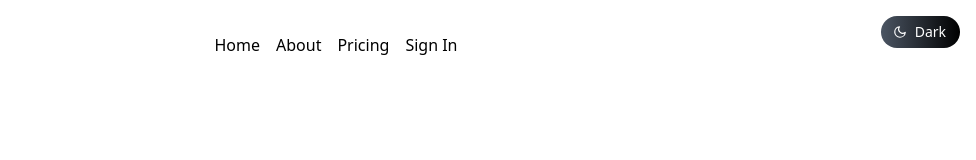
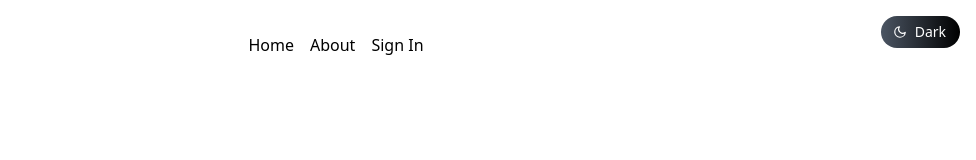
Before and after one commit to mohd-ajlal/Github-Clone, a Next.js app in the folder client/: page / in a window 1280 px wide. Shown: the top 160 px of the page, without its empty margins (304-1280 px from the left). Built offline with nearby package versions, Linux system fonts and the light colour scheme.

Commit message:
updated nav

```diff
--- a/client/components/Navbar.jsx
+++ b/client/components/Navbar.jsx
@@ -17,10 +17,6 @@ function Navbar({ className }) {
         <MenuItem setActive={setActive} active={active} item="About">
         </MenuItem>
 
-        <MenuItem setActive={setActive} active={active} item="Pricing">
-        </MenuItem>
-
-
         <MenuItem setActive={setActive} active={active} item="Sign In">
         </MenuItem>
       </Menu>
```
